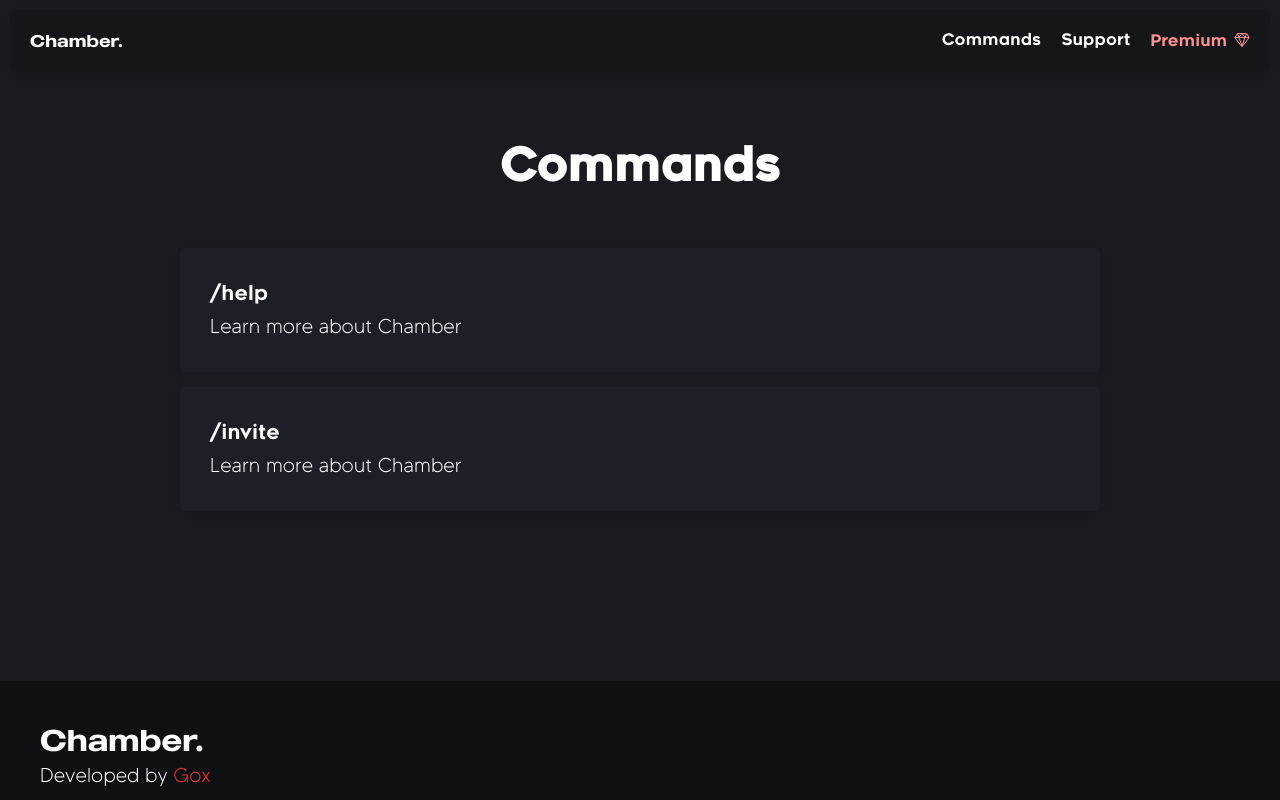
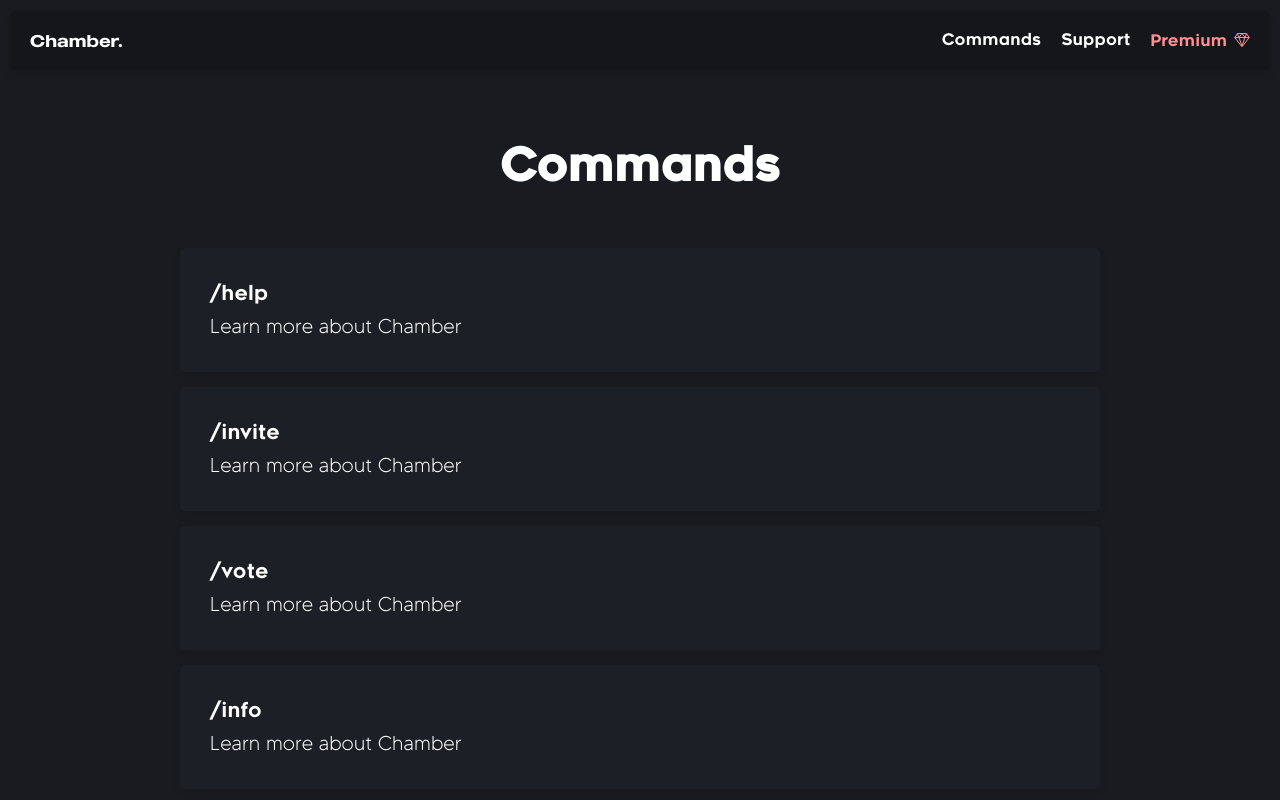
Before and after one commit to goxbox1/goxbox1.github.io, a plain HTML site: page commands.html in a window 1280 px wide. Shown: the top 800 px of the page. Drawn offline with nearby package versions, Linux system fonts and the light colour scheme.

Commit message:
Add files via upload

```diff
--- a/commands.html
+++ b/commands.html
@@ -3,6 +3,10 @@
 <head>
 
     <!-- METATAGS -->
+
+    <meta charset="UTF-8">
+    <meta http-equiv="X-UA-Compatible" content="IE=edge">
+    <meta name="viewport" content="width=device-width, initial-scale=1.0">
 
     <title>Chamber - Commands</title>
     <meta name="title" content="Chamber - Commands">
@@ -65,6 +69,18 @@
             <span class="usage" id="invite_"><br><b>Requirements</b><br>None</span>
         </div>
 
+        <div class="command" id="vote" onclick="toggle('vote')">
+            <span class="name">/vote</span>
+            <span class="description">Learn more about Chamber</span>
+            <span class="usage" id="vote_"><br><b>Requirements</b><br>None</span>
+        </div>
+
+        <div class="command" id="info" onclick="toggle('info')">
+            <span class="name">/info</span>
+            <span class="description">Learn more about Chamber</span>
+            <span class="usage" id="info_"><br><b>Requirements</b><br>None</span>
+        </div>
+
     </div>
 
     <!-- FOOTER -->
--- a/css/style.scss
+++ b/css/style.scss
@@ -17,8 +17,6 @@
     font-family: MADE_TOMMY_Light;
     src: url(../fonts/MADE_TOMMY_Light.otf);
 }
-
-@media only screen and (min-width: 0px) {
 
 //SETTINGS
 
@@ -233,7 +231,6 @@
         width: 200px;
         height: auto;
         padding-bottom: 35px;
-            opacity: 0;
     }
 
     .feature {
@@ -270,7 +267,7 @@
     text-align: center;
     background-color: #191B20;
     font-size: 20px;
-        padding: 110px 0 155px 0;
+    padding: 110px 0 50px 0;
     color: white;
 
     .title {
@@ -441,7 +438,6 @@
         a {
             text-decoration: none;
             color: #f03033;
-            }
         }
     }
 }
```
Also changed, not shown: index.html (+5 -1 lines), css/style.css, 1 other file. Lines whose indentation alone changed are shown as unchanged.
